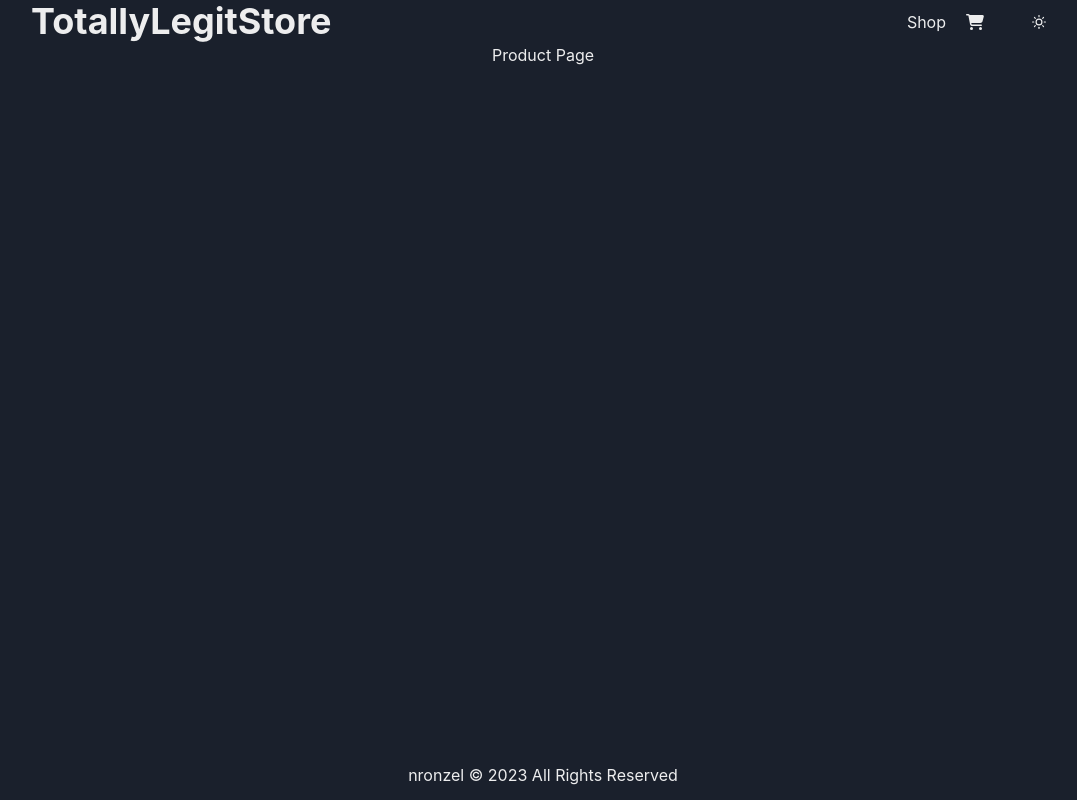
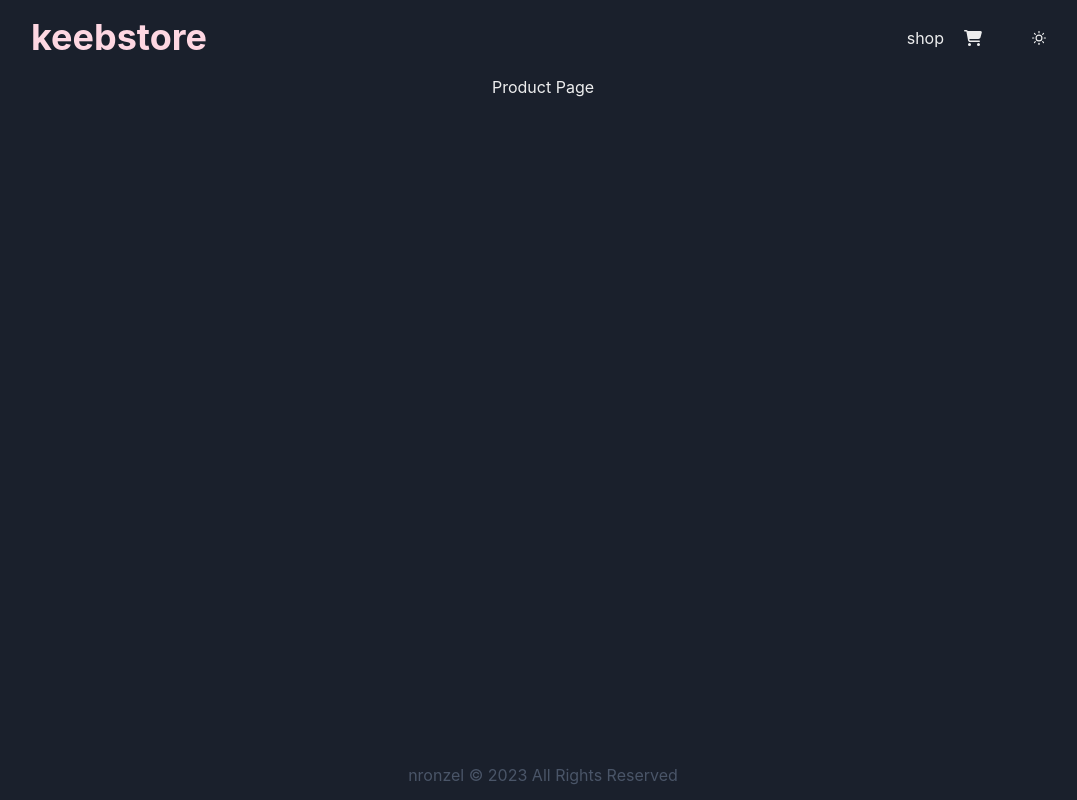
Before and after one commit to nronzel/shopping-cart, a React (Vite) app: page /products in a window 1280 px wide. Shown: the whole page, without its empty margins (97-1174 px from the left). Built offline with nearby package versions, Linux system fonts and the light colour scheme.

Commit message:
four space indenting

```diff
--- a/src/routes/Products.jsx
+++ b/src/routes/Products.jsx
@@ -2,7 +2,7 @@ import { Text } from "@chakra-ui/react";
 import React from "react";
 
 const Products = () => {
-  return <Text>Product Page</Text>;
+    return <Text>Product Page</Text>;
 };
 
 export default Products;
--- a/src/sections/Footer.jsx
+++ b/src/sections/Footer.jsx
@@ -1,12 +1,16 @@
 import React from "react";
-import { Flex, Text } from "@chakra-ui/react";
+import { Flex, Text, useColorModeValue } from "@chakra-ui/react";
+
 
 const Footer = () => {
-  return (
-    <Flex h="50px" justifyContent="center" alignItems="center">
-      <Text>nronzel &copy; 2023 All Rights Reserved</Text>
-    </Flex>
-  );
+    return (
+        <Flex h="50px" justifyContent="center" alignItems="center">
+            <Text
+                color={useColorModeValue("gray.300", "gray.600")}>
+                nronzel &copy; 2023 All Rights Reserved
+            </Text>
+        </Flex>
+    );
 };
 
 export default Footer;
--- a/src/sections/Header.jsx
+++ b/src/sections/Header.jsx
@@ -1,19 +1,21 @@
 import React from "react";
-import { Flex, HStack, Heading, Spacer } from "@chakra-ui/react";
+import { Flex, HStack, Heading, Spacer, Text, useColorModeValue } from "@chakra-ui/react";
 import { faCartShopping } from "@fortawesome/free-solid-svg-icons";
 import { FontAwesomeIcon } from "@fortawesome/react-fontawesome";
 import ThemeSwitcher from "../utils/ThemeSwitcher"
 
 const Header = () => {
     return (
-    <Flex w="100%" justifyContent="center">
+        <Flex w="100%" justifyContent="center" h="75px" alignItems="center">
             <Flex w="80%" gap={6} justifyContent="center" alignItems="center">
                 <Heading cursor="default">
-          <a href="/">TotallyLegitStore</a>
+                    <a href="/">
+                        <Text color={useColorModeValue("pink.500", "pink.100")}>keebstore</Text>
+                    </a>
                 </Heading>
                 <Spacer />
-      <HStack mr={15} spacing={5}>
-        <a href="/products">Shop</a>
+                <HStack mr={17} spacing={5}>
+                    <a href="/products">shop</a>
                     <a href="/cart">
                         <FontAwesomeIcon icon={faCartShopping} />
                     </a>
```
Also changed, not shown: src/components/App.jsx (+5 -5 lines), src/utils/ThemeSwitcher.jsx (+7 -7 lines), src/components/RouteSwitch.jsx (indentation only), src/routes/Cart.jsx (indentation only), src/sections/Layout.jsx (indentation only). Lines whose indentation alone changed are shown as unchanged.
